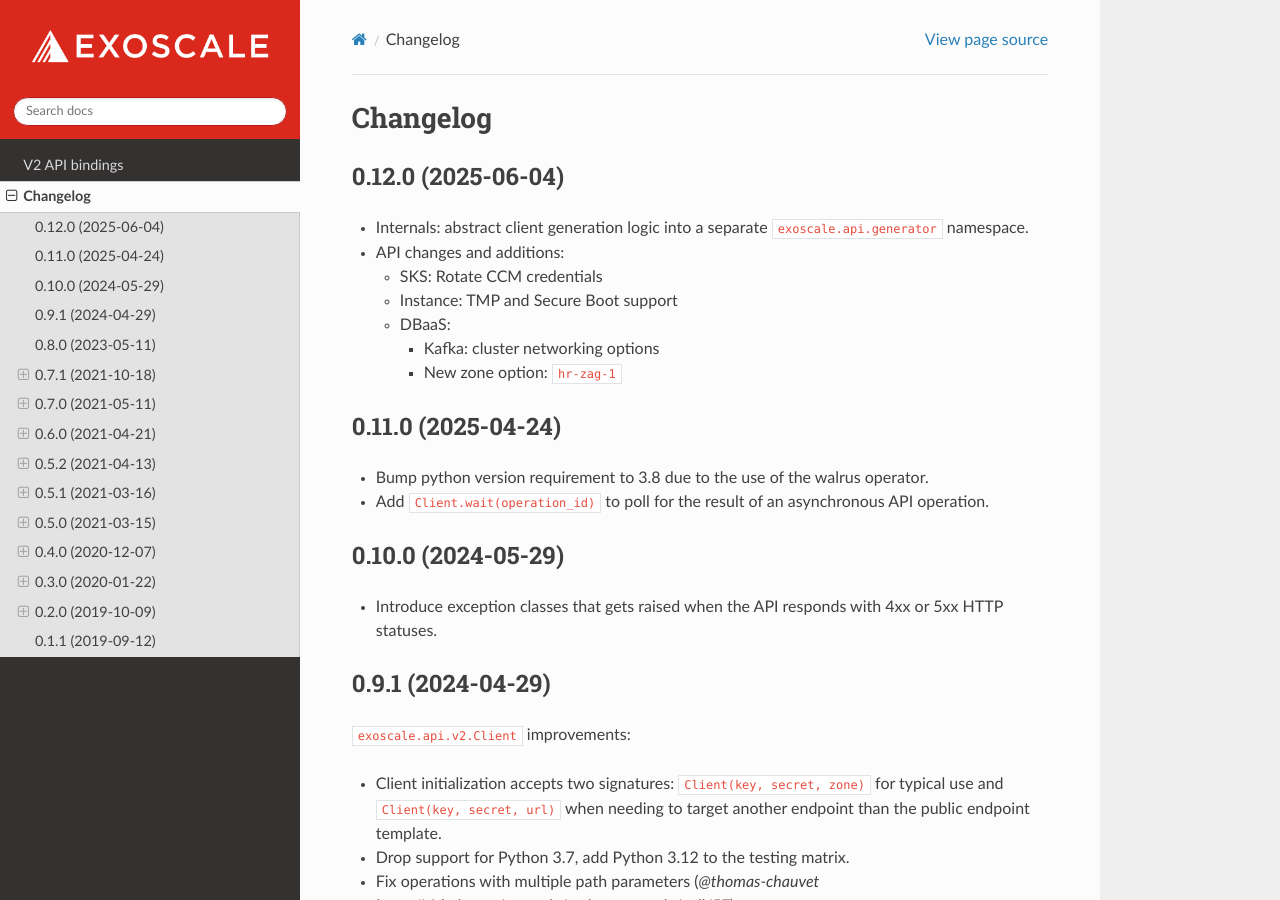
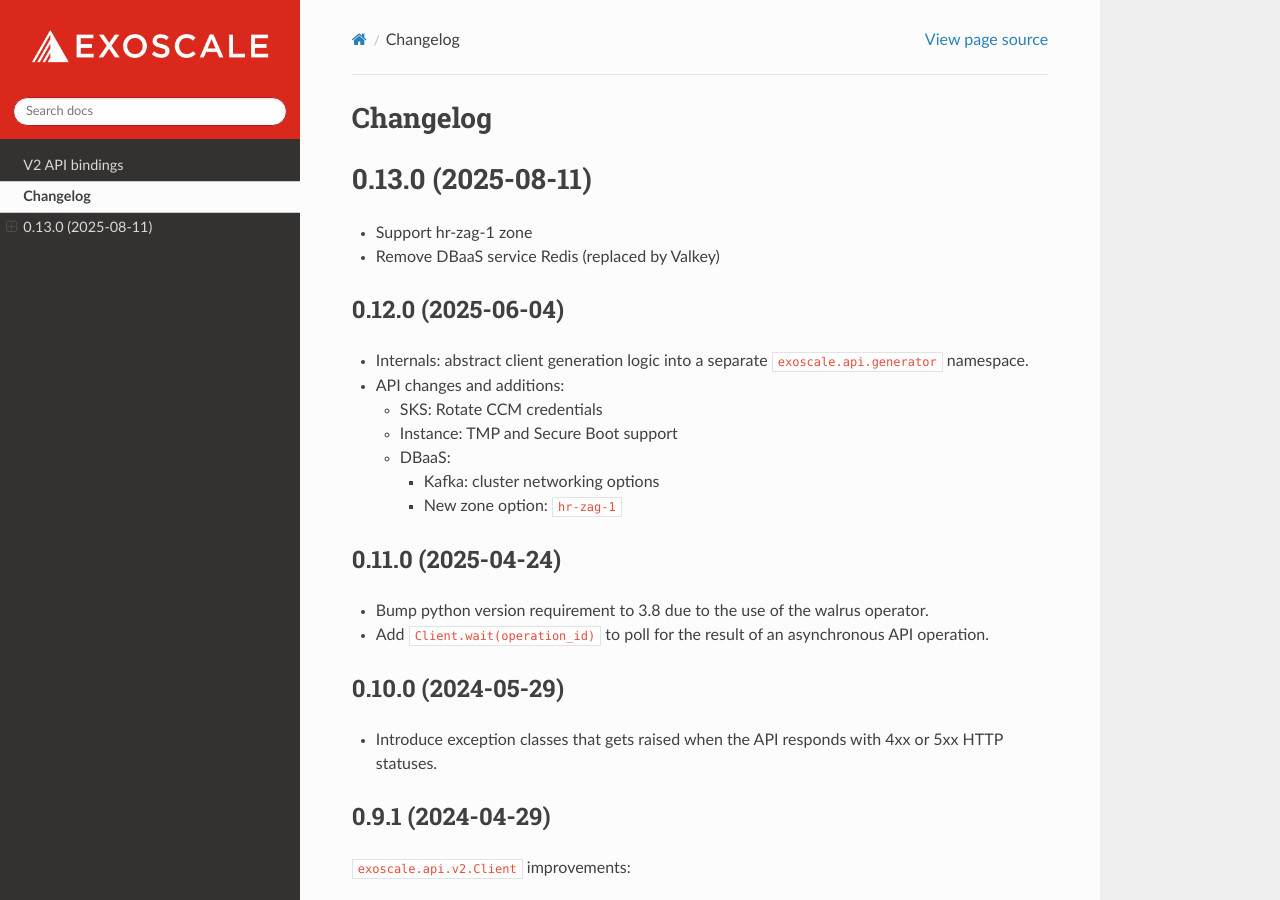
Before and after one commit to exoscale/python-exoscale, a Sphinx documentation site: the page built from docs/changes.rst, in a window 1280 px wide and 900 px high. Built offline with Sphinx 7.4.7 and the Read the Docs theme 3.1.0, drawn with Linux system fonts in a browser that asks for light colours.

Commit message:
release 0.13.0

```diff
--- a/docs/changes.rst
+++ b/docs/changes.rst
@@ -1,5 +1,11 @@
 Changelog
 ---------
+
+0.13.0 (2025-08-11)
+-------------------
+
+* Support hr-zag-1 zone
+* Remove DBaaS service Redis (replaced by Valkey)
 
 0.12.0 (2025-06-04)
 ~~~~~~~~~~~~~~~~~~~
--- a/exoscale/__init__.py
+++ b/exoscale/__init__.py
@@ -1,2 +1,2 @@
 # -*- coding: utf-8 -*-
-__version__ = "0.12.0"
+__version__ = "0.13.0"
```
